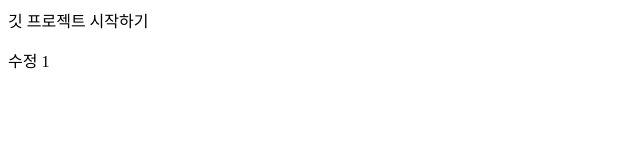
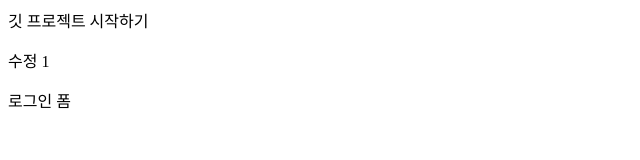
Before and after one commit to LeenuriLeenuri/myApp, a plain HTML site: page index.html in a window 1280 px wide. Shown: the full height of the page, 0-640 px from the left. Drawn offline with Linux system fonts and the light colour scheme.

Commit message:
로그인 폼 작업

```diff
--- a/index.html
+++ b/index.html
@@ -9,5 +9,6 @@
   <body>
     깃 프로젝트 시작하기
     <p>수정 1</p>
+    <p>로그인 폼</p>
   </body>
 </html>
```
Also changed, not shown: dir1/app1.js (added), 1 other file.
